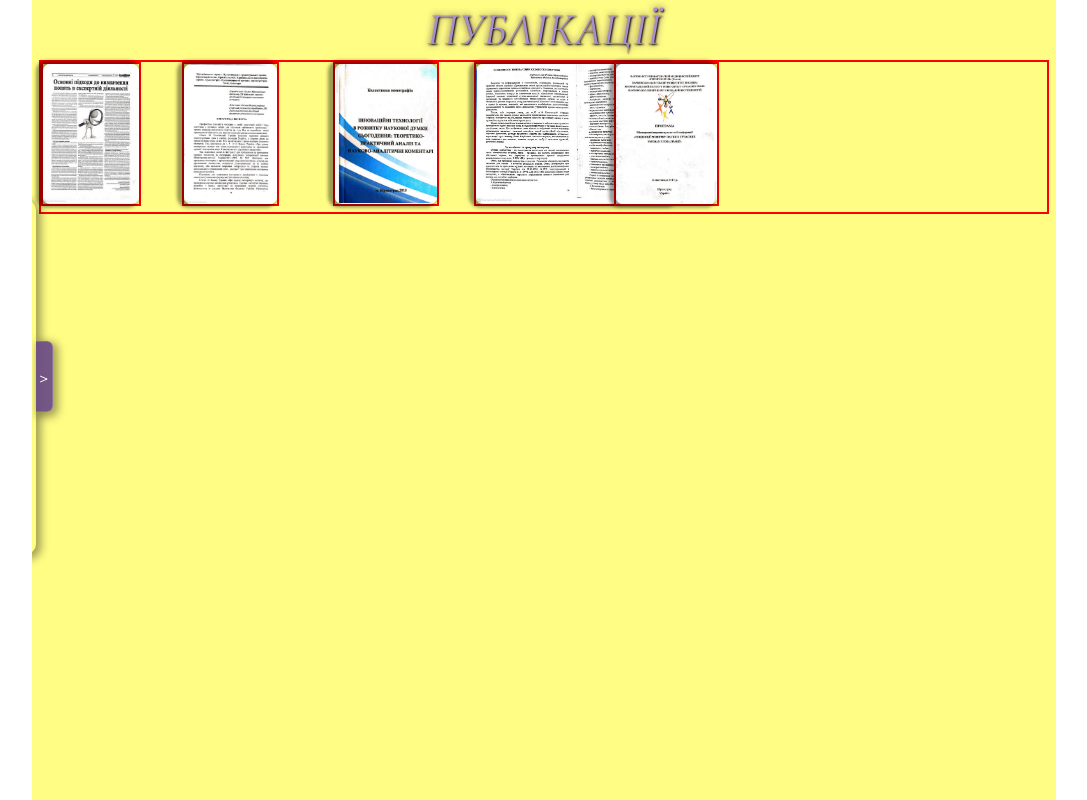
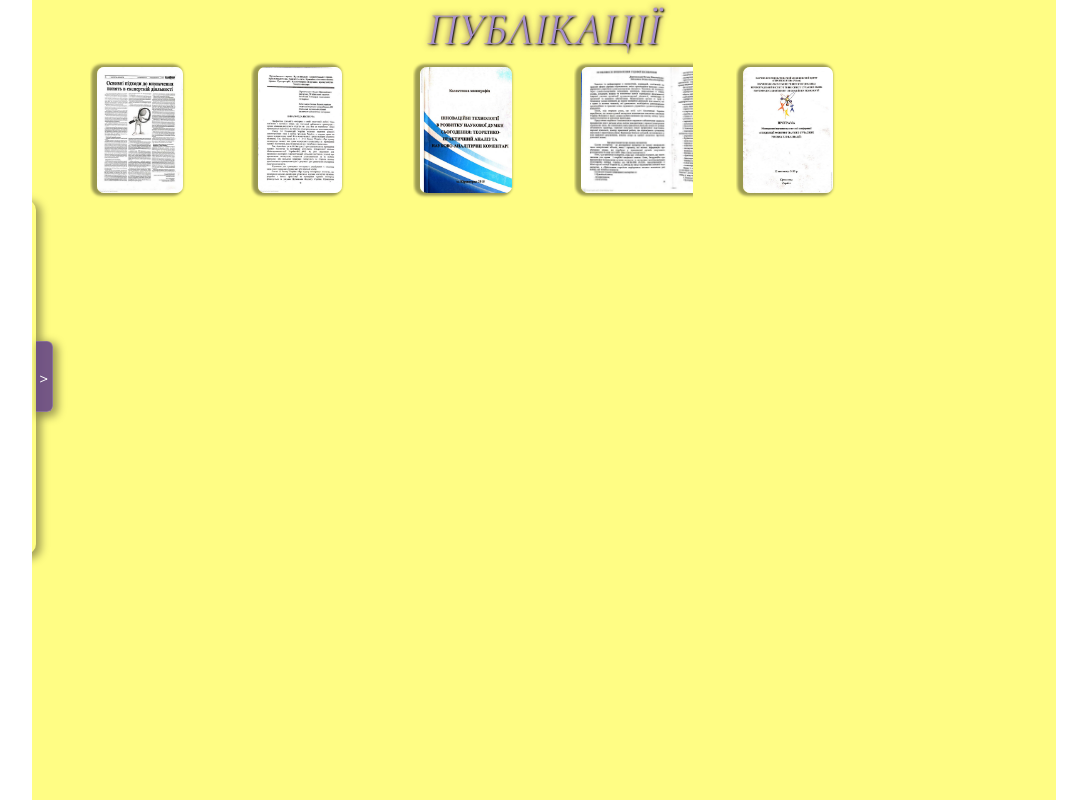
Before and after one commit to Pasha147/LawUkr, an Angular app in the folder Lawukr/: page /publications in a window 1280 px wide. Shown: the whole page, without its empty margins (96-1183 px from the left). Built offline with nearby package versions, Linux system fonts and the light colour scheme.

Commit message:
The public showPict has been complited

```diff
--- a/Lawukr/src/app/publications/publications.component.scss
+++ b/Lawukr/src/app/publications/publications.component.scss
@@ -17,44 +17,59 @@
     }
   }
   .art1 {
+    // border: 2px solid rgb(0, 255, 115);
+
     .artPict1 {
+      margin: 0 auto;
       // overflow-x: hidden;
-      height: fit-content;
+      //   height: fit-content;
       $h: 11rem;
+      $hmax: 80vh;
       position: relative;
       width: 100%;
-
       height: $h;
       // height: auto;
-      border: 2px solid red;
+      //   border: 2px solid red;
       .pict {
         position: absolute;
         top: 0;
-        border: 2px solid red;
-        transition: all 0.6s ease-in-out;
+        // border: 2px solid rgb(0, 255, 34);
+        transition: all 1s ease-in-out;
+        // max-width: 90vw;
+        max-height: $hmax;
+        // display: inline-block;
+        height: -1rem + $h;
+        width: 8.5rem;
+        overflow-x: scroll;
+        padding: 0.5rem;
 
         img {
           transition: all 1s ease-in-out;
-          height: -1rem + $h;
-          object-fit: scale-down;
+          object-fit: cover;
           border-radius: 0.5rem;
-          box-shadow: -0.25rem 0rem 0.25rem 0.25rem rgba(0, 0, 0, 0.397);
-          max-width: 95vw;
+          box-shadow: -0.2rem 0 0.2rem 0.2rem rgba(0, 0, 0, 0.397);
+          //   max-width: 95vw;
+          //   border: rgb(255, 0, 179) 2px solid;
+
+          height: 100%;
         }
       }
       .pict_cur {
+        overflow-x: scroll;
         top: 20%;
         left: 0;
         z-index: 2;
         //   height: auto;
-        width: 95vw;
+        width: 100%;
+        height: $hmax;
+        // height: auto;
 
         //   border: rgb(4, 0, 255) 2px solid;
         img {
           // border: rgb(255, 0, 179) 2px solid;
-          height: 80vh;
-          border-radius: 0;
-          box-shadow: none;
+          //   height: 80vh;
+          //   border-radius: 0;
+          //   box-shadow: none;
           // box-shadow: 0rem 0rem 0rem 0rem rgba(0, 0, 0, 0);
         }
       }
--- a/Lawukr/src/app/publications/publications.component.ts
+++ b/Lawukr/src/app/publications/publications.component.ts
@@ -19,7 +19,7 @@ export class PublicationsComponent implements OnInit {
         return {
           url: item,
           show: 'small',
-          left: `${Math.round((100 * index) / (dan.length + 2))}%`,
+          left: `${Math.round((80 * index) / dan.length) + 5}%`,
         };
       });
     });
```
